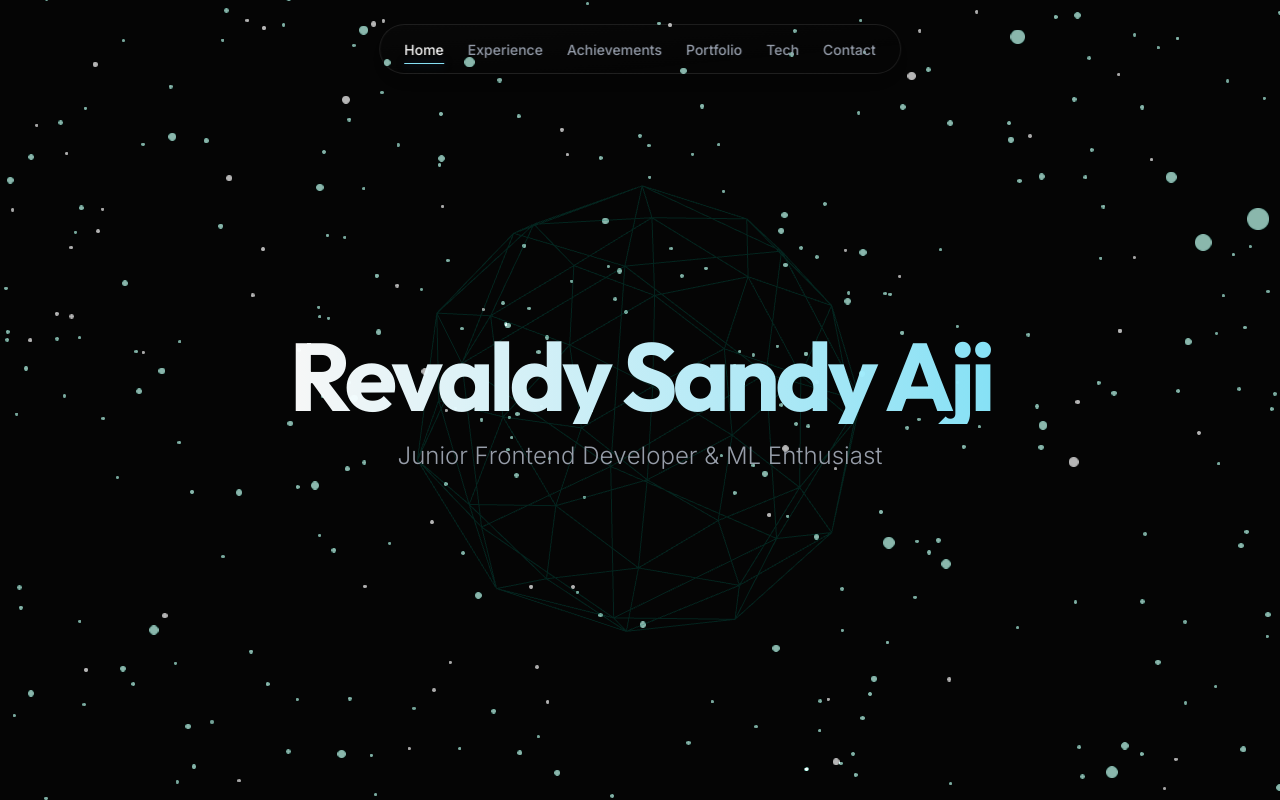
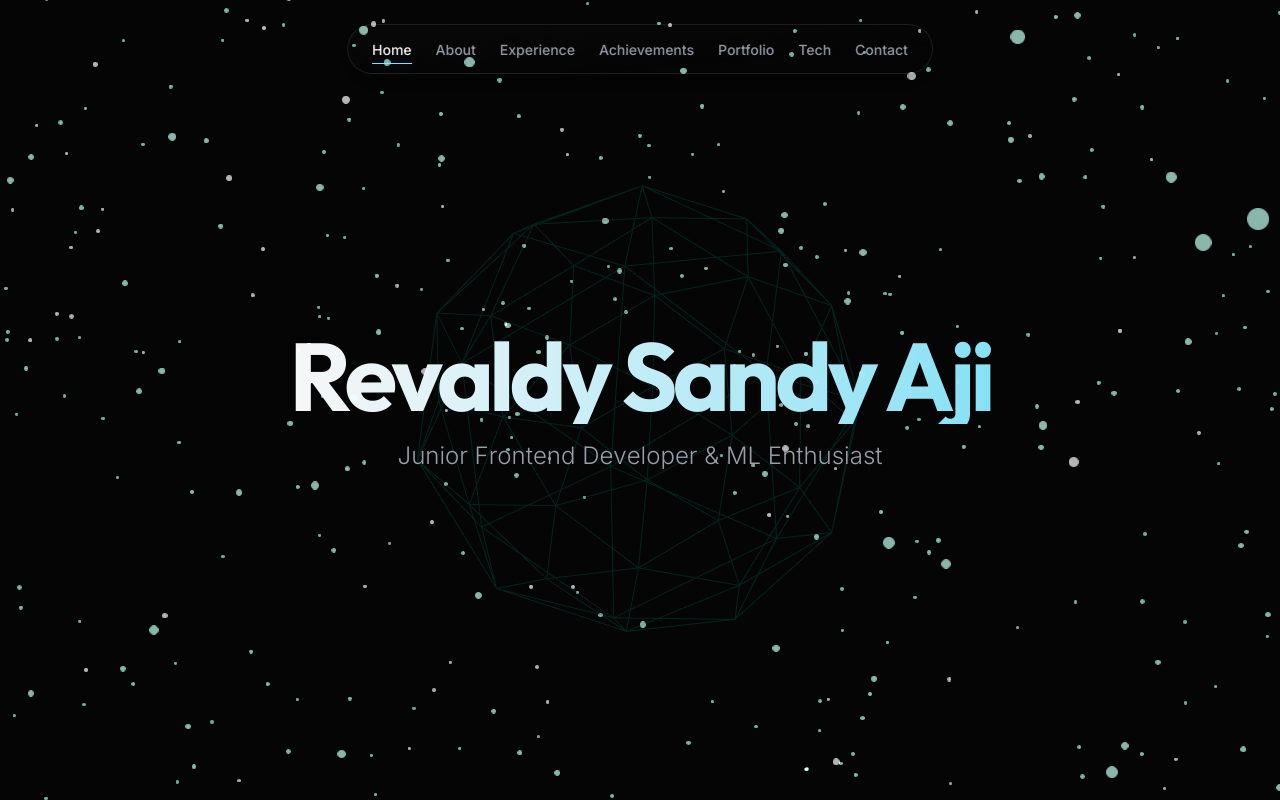
Before and after one commit to MuchhammadRevaldy/my_webporto, a React (Vite) app: page / in a window 1280 px wide. Both pictures are taken after a click on the button "GET STARTED". Shown: the top 800 px of the page. Built offline with nearby package versions, Linux system fonts and the light colour scheme.

Commit message:
feat: Add About, Portfolio, and Navbar sections with initial styling for the portfolio website.

```diff
--- a/src/components/Sections/About.jsx
+++ b/src/components/Sections/About.jsx
@@ -16,7 +16,7 @@ export default function About() {
                 <div className="bg-white/[0.02] backdrop-blur-md border border-white/5 p-8 md:p-12 rounded-3xl shadow-xl">
                     <BubbleText
                         as="p"
-                        className="text-lg md:text-xl font-light leading-relaxed cursor-default text-justify"
+                        className="text-lg md:text-xl font-light leading-relaxed cursor-default text-justify hyphens-auto"
                         baseTextColor="text-gray-300"
                         text="Emerging Software Engineer specializing in Frontend Development and Cloud Computing, with a solid foundation in building efficient user interfaces from prior professional mobile development experience. Actively expanding expertise in Machine Learning, building upon a competitive history in Artificial Intelligence contests to integrate intelligent solutions into modern web applications. Passionate about combining clean code, responsive design, and cloud infrastructure to deliver high-performance software solutions."
                     />
--- a/src/components/Sections/Portfolio.jsx
+++ b/src/components/Sections/Portfolio.jsx
@@ -146,7 +146,7 @@ export default function Portfolio() {
             <div className="relative w-full max-w-7xl mx-auto px-4 md:px-12">
 
                 {/* Navigation Buttons: Side of the Carousel */}
-                <div className="absolute top-1/2 -translate-y-1/2 -left-2 md:-left-8 z-30 pointer-events-auto">
+                <div className="absolute top-1/2 -translate-y-1/2 left-1 md:-left-8 z-30 pointer-events-auto">
                     <button
                         onClick={slidePrev}
                         className="bg-white/5 hover:bg-white/10 backdrop-blur-md p-3 md:p-4 rounded-full text-white transition-all border border-white/10 hover:border-brand-500/50 shadow-lg active:scale-95"
@@ -155,7 +155,7 @@ export default function Portfolio() {
                     </button>
                 </div>
 
-                <div className="absolute top-1/2 -translate-y-1/2 -right-2 md:-right-8 z-30 pointer-events-auto">
+                <div className="absolute top-1/2 -translate-y-1/2 right-1 md:-right-8 z-30 pointer-events-auto">
                     <button
                         onClick={slideNext}
                         className="bg-white/5 hover:bg-white/10 backdrop-blur-md p-3 md:p-4 rounded-full text-white transition-all border border-white/10 hover:border-brand-500/50 shadow-lg active:scale-95"
@@ -193,7 +193,7 @@ export default function Portfolio() {
                         {projects.map((project, index) => (
                             <div
                                 key={project.id}
-                                className={`flex-shrink-0 p-3 md:p-4 box-border`}
+                                className={`flex-shrink-0 p-8 md:p-4 box-border`}
                                 style={{
                                     width: `${100 / itemsPerView}%`
                                 }}
--- a/src/components/UI/Navbar.jsx
+++ b/src/components/UI/Navbar.jsx
@@ -5,12 +5,13 @@ import { useState, useEffect } from 'react';
 
 export default function Navbar() {
     const navItems = [
-        { name: 'Home', id: 'hero' },
-        { name: 'Experience', id: 'experience' },
-        { name: 'Achievements', id: 'achievements' },
-        { name: 'Portfolio', id: 'portfolio' },
-        { name: 'Tech', id: 'tech' },
-        { name: 'Contact', id: 'contact' },
+        { name: 'Home', mobileName: 'Home', id: 'hero' },
+        { name: 'About', mobileName: 'About', id: 'about', hideOnMobile: true },
+        { name: 'Experience', mobileName: 'Exp', id: 'experience' },
+        { name: 'Achievements', mobileName: 'Achieve', id: 'achievements' },
+        { name: 'Portfolio', mobileName: 'Porto', id: 'portfolio' },
+        { name: 'Tech', mobileName: 'Tech', id: 'tech' },
+        { name: 'Contact', mobileName: 'Contact', id: 'contact' },
     ];
 
     const [activeSection, setActiveSection] = useState('hero');
@@ -51,16 +52,18 @@ export default function Navbar() {
             initial={{ y: -100, opacity: 0 }}
             animate={{ y: 0, opacity: 1 }}
             transition={{ type: "spring", stiffness: 100, damping: 10, duration: 0.8 }}
-            className="fixed top-6 left-1/2 -translate-x-1/2 z-50 pointer-events-auto"
+            className="fixed top-6 left-1/2 -translate-x-1/2 z-50 pointer-events-auto max-w-[90vw] md:max-w-none w-max"
         >
-            <div className="px-6 py-3 rounded-full bg-gradient-to-br from-white/[0.02] to-transparent backdrop-blur-[2px] border border-white/10 shadow-lg flex items-center gap-6">
+            <div className="px-5 py-3 md:px-6 rounded-full bg-gradient-to-br from-white/[0.02] to-transparent backdrop-blur-[2px] border border-white/10 shadow-lg flex items-center gap-3 md:gap-6 overflow-x-auto no-scrollbar">
                 {navItems.map((item) => (
-                    <Magnetic key={item.name}>
+                    <div key={item.name} className={item.hideOnMobile ? "hidden md:block" : ""}>
+                        <Magnetic>
                             <button
                                 onClick={() => scrollToSection(item.id)}
-                            className={`text-sm font-medium transition-colors relative group duration-300 ${activeSection === item.id ? 'text-brand-300' : 'text-gray-400 hover:text-white'}`}
+                                className={`text-xs md:text-sm font-medium transition-colors relative group duration-300 whitespace-nowrap ${activeSection === item.id ? 'text-brand-300' : 'text-gray-400 hover:text-white'}`}
                             >
-                            {item.name}
+                                <span className="md:hidden">{item.mobileName}</span>
+                                <span className="hidden md:inline">{item.name}</span>
 
                                 {/* Animated Underline for Active State */}
                                 {activeSection === item.id && (
@@ -82,6 +85,7 @@ export default function Navbar() {
                                 )}
                             </button>
                         </Magnetic>
+                    </div>
                 ))}
             </div>
         </motion.nav>
--- a/src/index.css
+++ b/src/index.css
@@ -71,3 +71,16 @@ html.lenis body {
 .lenis.lenis-scrolling iframe {
   pointer-events: none;
 }
+
+/* Hide scrollbar for Chrome, Safari and Opera */
+.no-scrollbar::-webkit-scrollbar {
+  display: none;
+}
+
+/* Hide scrollbar for IE, Edge and Firefox */
+.no-scrollbar {
+  -ms-overflow-style: none;
+  /* IE and Edge */
+  scrollbar-width: none;
+  /* Firefox */
+}
```
Lines whose indentation alone changed are shown as unchanged.
